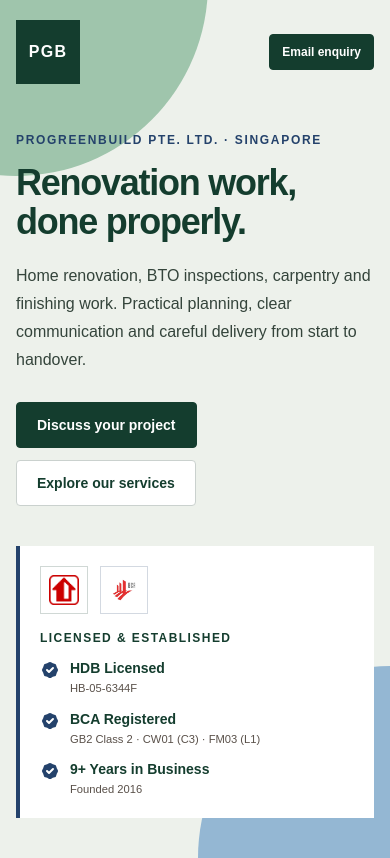
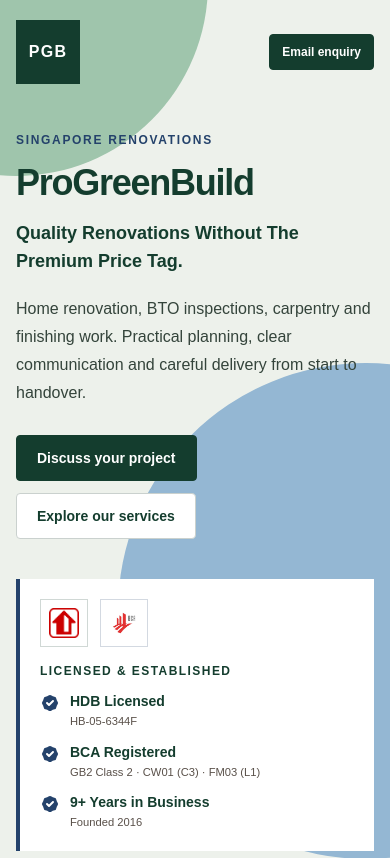
Before and after one commit to Shabir-A/ProGreenBuild, a Next.js app: page / in a window 390 px wide. Shown: the top 858 px of the page. Built offline with nearby package versions, Linux system fonts and the light colour scheme; no server answers; the database is empty.

Commit message:
Restore the original heading and show the blue circle on mobile

```diff
--- a/app/HomeClient.js
+++ b/app/HomeClient.js
@@ -308,12 +308,16 @@
                     <div className="grid gap-10 pt-12 sm:pt-16 lg:grid-cols-[minmax(0,1.3fr)_minmax(20rem,0.7fr)] lg:items-end lg:gap-16">
                         <div className="max-w-3xl">
                             <p className="mb-4 text-xs font-bold uppercase tracking-[0.14em] text-[#24426B]">
-                                ProGreenBuild Pte. Ltd. · Singapore
+                                Singapore Renovations
                             </p>
 
                             <h1 className="text-4xl font-bold leading-[1.08] tracking-[-0.035em] text-[#143D2E] sm:text-6xl lg:text-[4.5rem]">
-                                Renovation work,<br />done properly.
+                                ProGreenBuild
                             </h1>
+
+                            <p className="mt-4 text-lg font-semibold text-[#143D2E] sm:text-2xl">
+                                Quality Renovations Without The Premium Price Tag.
+                            </p>
 
                             <p className="mt-5 max-w-xl text-base leading-7 text-[#34443b] sm:text-lg sm:leading-8">
                                 Home renovation, BTO inspections, carpentry and finishing work. Practical planning, clear communication and careful delivery from start to handover.
--- a/app/globals.css
+++ b/app/globals.css
@@ -216,7 +216,7 @@
 
 @media (max-width: 640px) {
   .hero-surface::before { top: -13rem; left: -11rem; width: 24rem; }
-  .hero-surface::after { right: -12rem; bottom: -12rem; width: 24rem; }
+  .hero-surface::after { right: -14rem; bottom: 2rem; width: 31rem; }
 }
 
 .marquee-strip {
```
